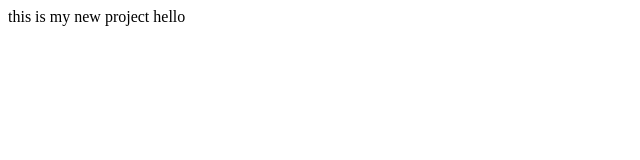
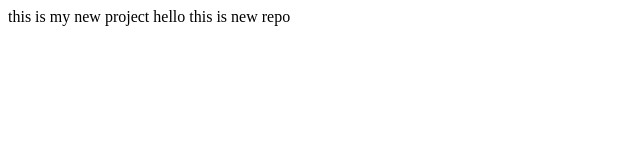
Before and after one commit to parthhemani08-dev/cpppp, a plain HTML site: page index.html in a window 1280 px wide. Shown: the whole page, without its empty margins (0-640 px from the left). Drawn offline with Linux system fonts and the light colour scheme.

Commit message:
new changes

```diff
--- a/index.html
+++ b/index.html
@@ -1 +1,4 @@
-<p>this is my new project hello</p>
+<p>this is my new project hello
+
+    this is new repo
+</p>
```
